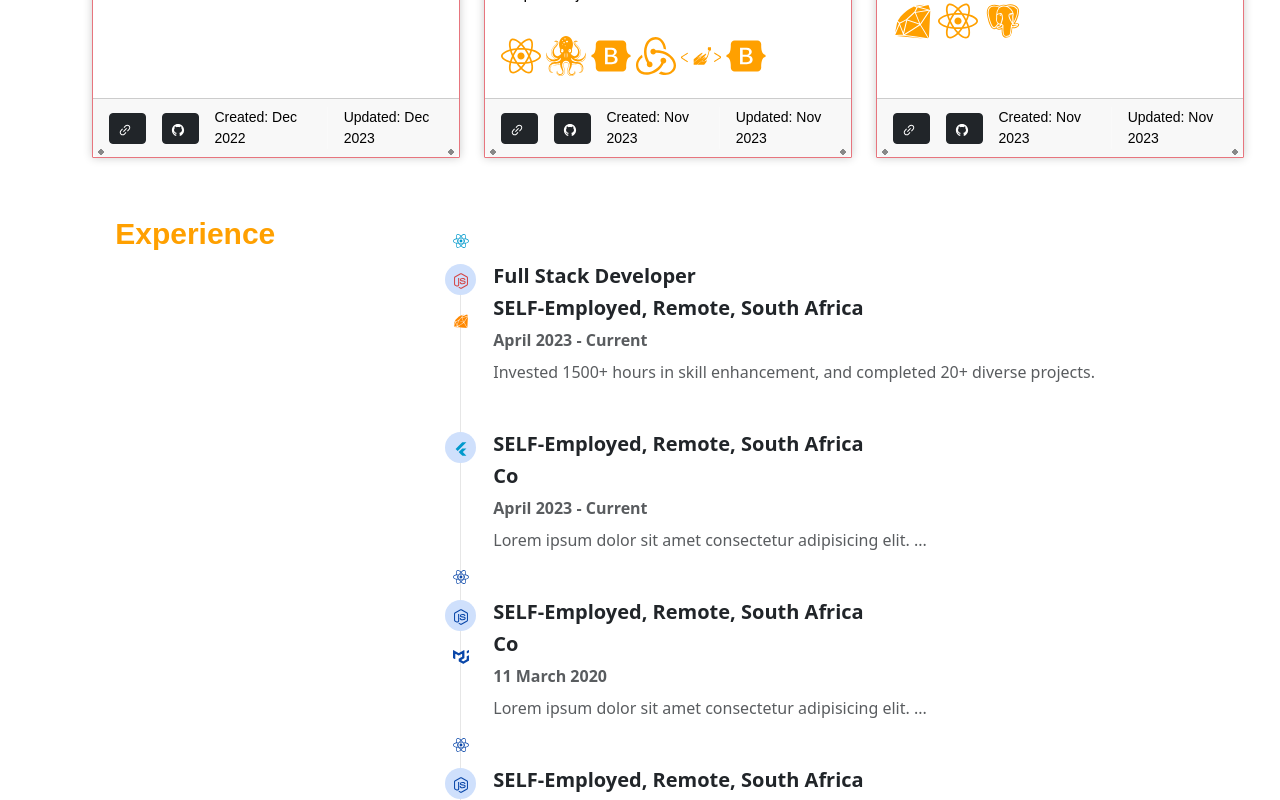
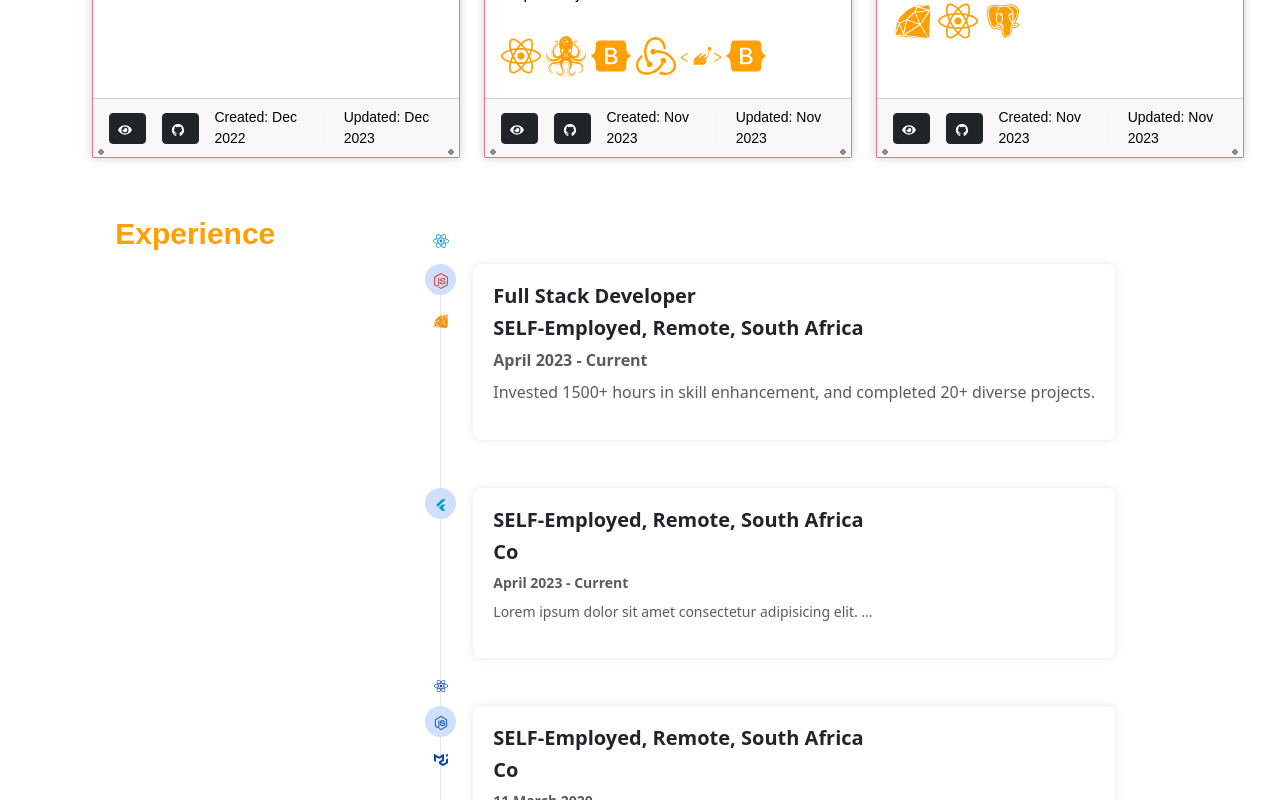
Before and after one commit to RileyManda/portfolio-v1, a React (Vite) app: page / in a window 1280 px wide. Shown: the part 1180-1980 px from the top of the page. Built offline with nearby package versions, Linux system fonts and the light colour scheme; a web font is replaced by a local one.

Commit message:
Updated timeline content :Card with shadow

```diff
--- a/src/App.css
+++ b/src/App.css
@@ -222,6 +222,7 @@
 }
 
 /* timeline */
+
 .timeline-container {
   margin: 6px 0;
 }
@@ -344,9 +345,13 @@
 }
 
 /* timeline  */
+
+.main-timeline {
+  position: relative;
+}
+
 .timeline-with-icons {
   border-left: 1px solid hsl(0, 0%, 90%);
-  position: relative;
   list-style: none;
 }
 
@@ -373,6 +378,13 @@
   justify-content: center;
 }
 
+.timeline-content {
+  background-color: #fff;
+  padding: 20px;
+  border-radius: 8px;
+  box-shadow: 0 0 10px rgba(0, 0, 0, 0.1);
+}
+
 .footer-text {
   color: #000;
   font-family: var(--overpass-font-family);
--- a/src/components/Experience.jsx
+++ b/src/components/Experience.jsx
@@ -12,7 +12,11 @@ const Experience = () => {
         <div className="main-timeline">
           <ul className="timeline-with-icons">
             {experienceData.map((experience, index) => (
-              <li className={`timeline-item mb-5 ${index % 2 === 0 ? 'left' : 'right'}`} key={index}>
+              <li
+                className={`timeline-item mb-5 ${index % 2 === 0 ? 'left' : 'right'
+                  } ${index % 4 === 0 ? 'large' : 'small'}`}
+                key={index}
+              >
                 <Stack direction="vertical" gap={3} className="timeline-icon">
                   {experience.icons.map((icon, i) => (
                     <div key={i} style={{ color: experience.iconColor[i] }}>
@@ -20,11 +24,12 @@ const Experience = () => {
                     </div>
                   ))}
                 </Stack>
+                <div className="timeline-content">
                   <h5 className="fw-bold">{experience.position}</h5>
                   <h5 className="fw-bold">{experience.company}</h5>
                   <p className="text-muted mb-2 fw-bold">{experience.date}</p>
                   <p className="text-muted">{experience.description}</p>
-                <p style={{ color: experience.iconColor }}></p>
+                </div>
               </li>
             ))}
           </ul>
--- a/src/components/ProjectCard.jsx
+++ b/src/components/ProjectCard.jsx
@@ -2,12 +2,13 @@ import PropTypes from 'prop-types';
 import Button from 'react-bootstrap/Button';
 import Card from 'react-bootstrap/Card';
 import Badge from 'react-bootstrap/Badge';
-import { FaReact, FaNodeJs, FaBootstrap } from "react-icons/fa";
+import { FaReact, FaNodeJs, FaBootstrap, FaEye } from "react-icons/fa";
 import Stack from 'react-bootstrap/Stack';
-import { AiOutlineLink, AiFillGithub } from 'react-icons/ai';
+import { AiFillGithub } from 'react-icons/ai';
 import { SiRedux, SiStyledcomponents, SiTestinglibrary, SiTailwindcss } from "react-icons/si";
 import { DiRuby } from "react-icons/di";
 import { BiLogoPostgresql } from "react-icons/bi";
+
 
 
 
@@ -67,7 +68,7 @@ const ProjectCard = ({ image, title, description, demo, github, techarray, creat
                 <Card.Footer className="card-footer">
                     <Stack direction="horizontal" gap={3} className="footer-stack">
                         <Button onClick={handleDemoClick} size="sm" variant="dark">
-                            <AiOutlineLink style={{ marginRight: '5px' }} />
+                            <FaEye style={{ marginRight: '5px' }} />
 
                         </Button>
                         <Button onClick={handleGithubClick} size="sm" variant="dark">
```
Lines whose indentation alone changed are shown as unchanged.
